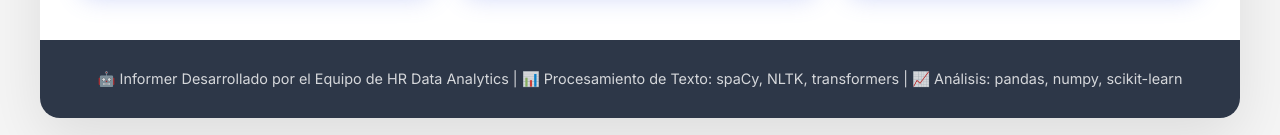
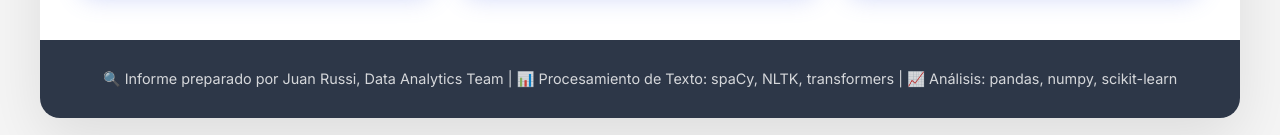
Before and after one commit to jcrussi/attendance-insights, a plain HTML site: page index.html in a window 1280 px wide. Shown: the part 4426-4561 px from the top of the page. Drawn offline with Linux system fonts and the light colour scheme.

Commit message:
Update index.html
Developep by

```diff
--- a/index.html
+++ b/index.html
@@ -860,7 +860,7 @@
         <!-- Footer -->
         <div class="footer">
             <p class="footer-text">
-                🤖 Informer Desarrollado por el Equipo de HR Data Analytics |
+                🔍 Informe preparado por Juan Russi, Data Analytics Team |
                 📊 Procesamiento de Texto: spaCy, NLTK, transformers | 📈 Análisis: pandas, numpy, scikit-learn
             </p>
         </div>
@@ -904,4 +904,5 @@
         });
     </script>
 </body>
+
 </html>
```
